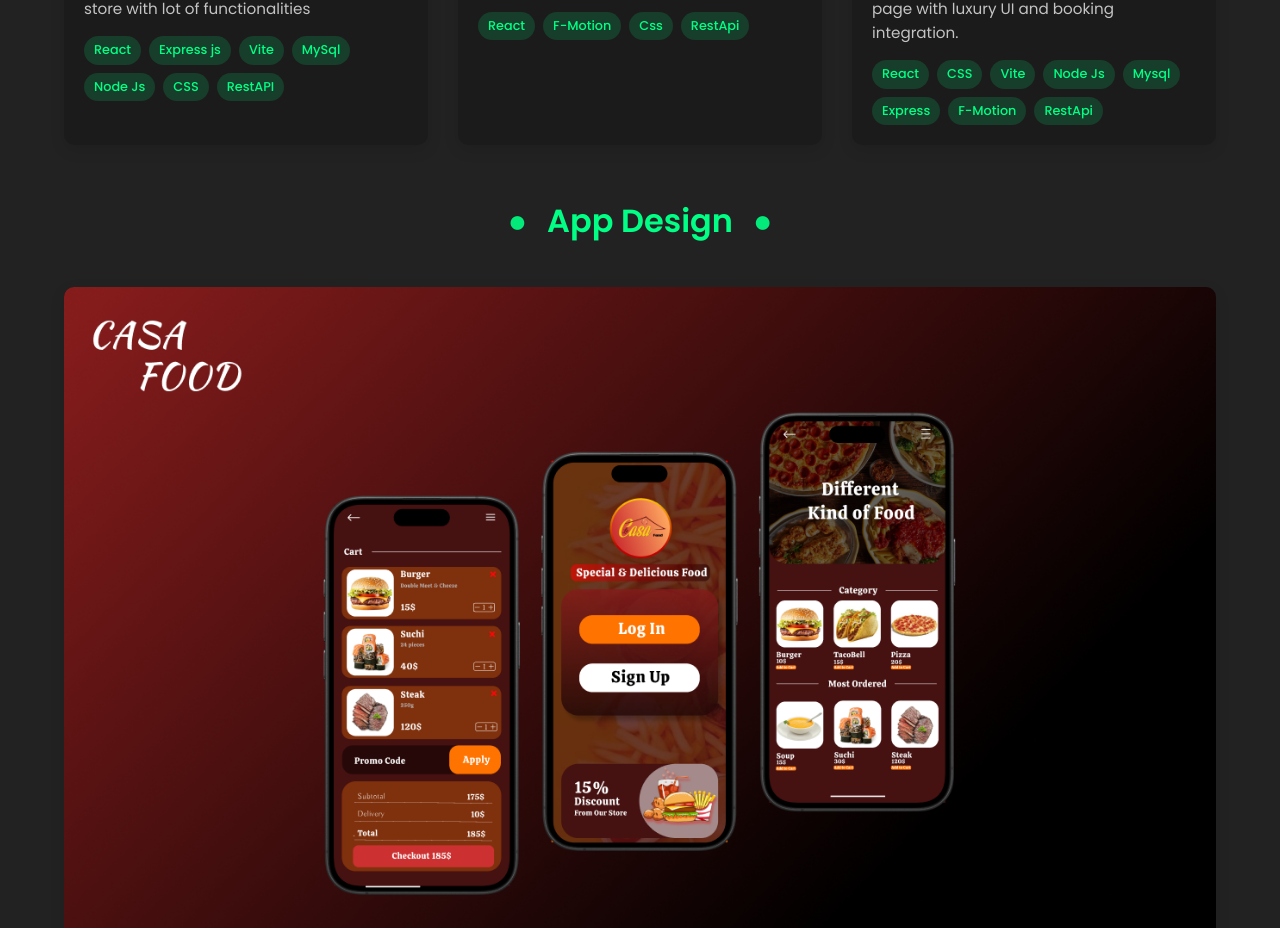
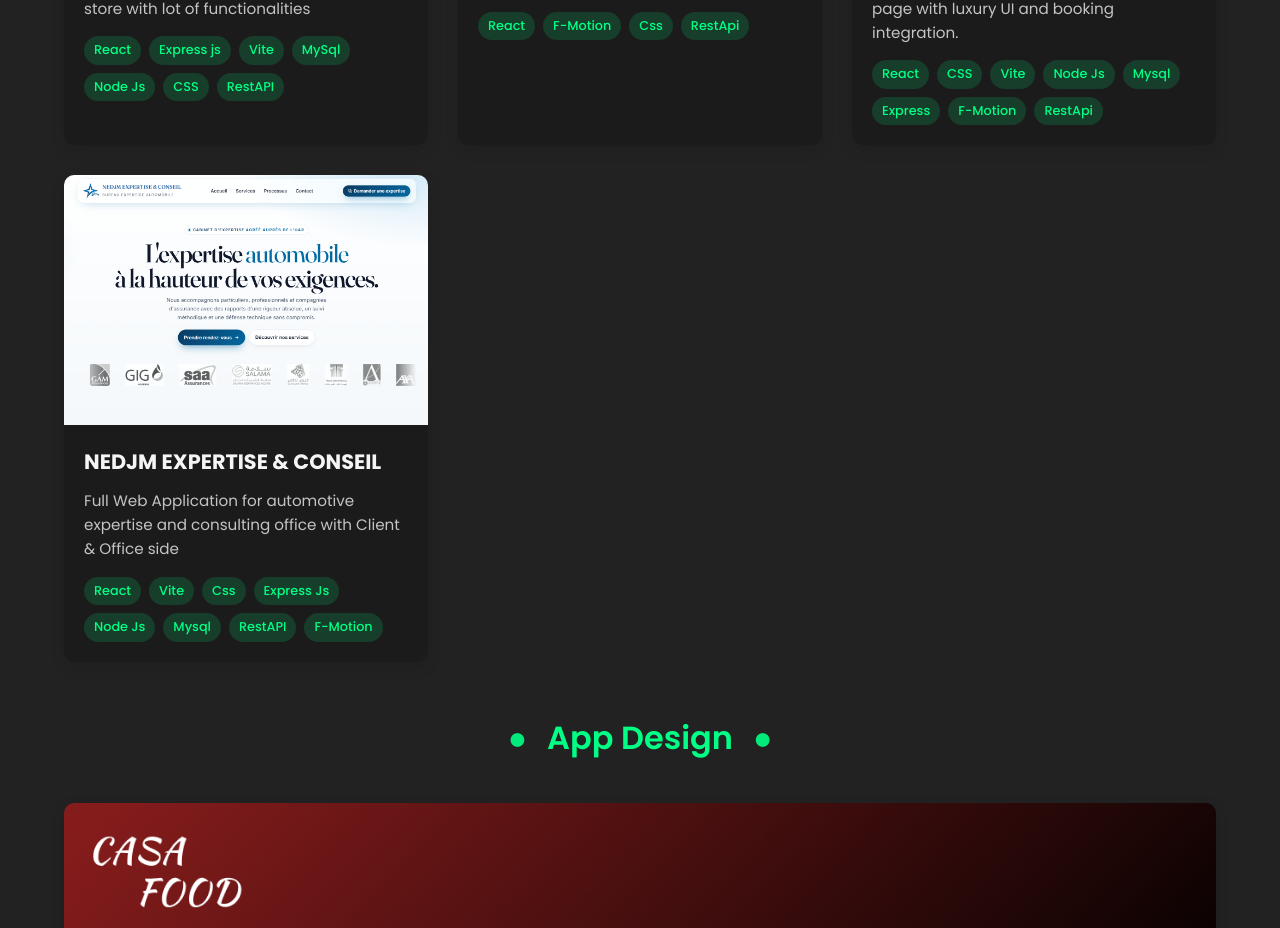
Before and after one commit to abdelkaharBen/portfolio, a React (Create React App) app: page / in a window 1280 px wide. Shown: the part 4547-5475 px from the top of the page. Built offline with nearby package versions, Linux system fonts and the light colour scheme.

Commit message:
add Project Nedjm

```diff
--- a/src/pages/portfolio.jsx
+++ b/src/pages/portfolio.jsx
@@ -18,6 +18,7 @@ import p13 from '../assets/13.png';
 import p14 from '../assets/14.png';
 import p15 from '../assets/p15.png';
 import p16 from '../assets/16.png';
+import p17 from '../assets/17.png';
 
 
 function Portfolio() {
@@ -498,6 +499,30 @@ function Portfolio() {
                   </div>
                 </div>
               </div>
+
+              <div className="project-card">
+                <div className="project-image">
+                  <img src={p17} alt="Project 17" />
+                  <div className="project-overlay">
+                    <div className="project-links">
+                    </div>
+                  </div>
+                </div>
+                <div className="project-info">
+                  <h3>NEDJM EXPERTISE & CONSEIL</h3>
+                  <p>Full Web Application for automotive expertise and consulting office with Client & Office side </p>
+                  <div className="project-tags">
+                    <span>React</span>
+                    <span>Vite</span>
+                    <span>Css</span>
+                    <span>Express Js</span>
+                    <span>Node Js</span>
+                    <span>Mysql</span>
+                    <span>RestAPI</span>
+                    <span>F-Motion</span>
+                  </div>
+                </div>
+              </div>
             </div>
 
             {/* APP DESIGN SUBSECTION */}
```
Also changed, not shown: src/assets/17.png (added).
